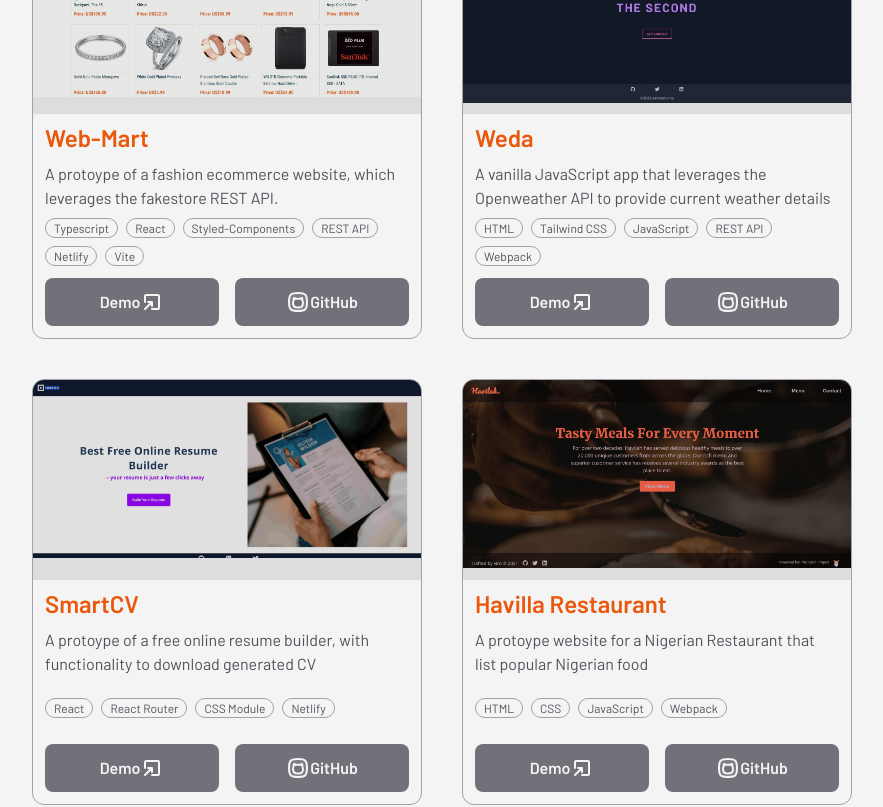
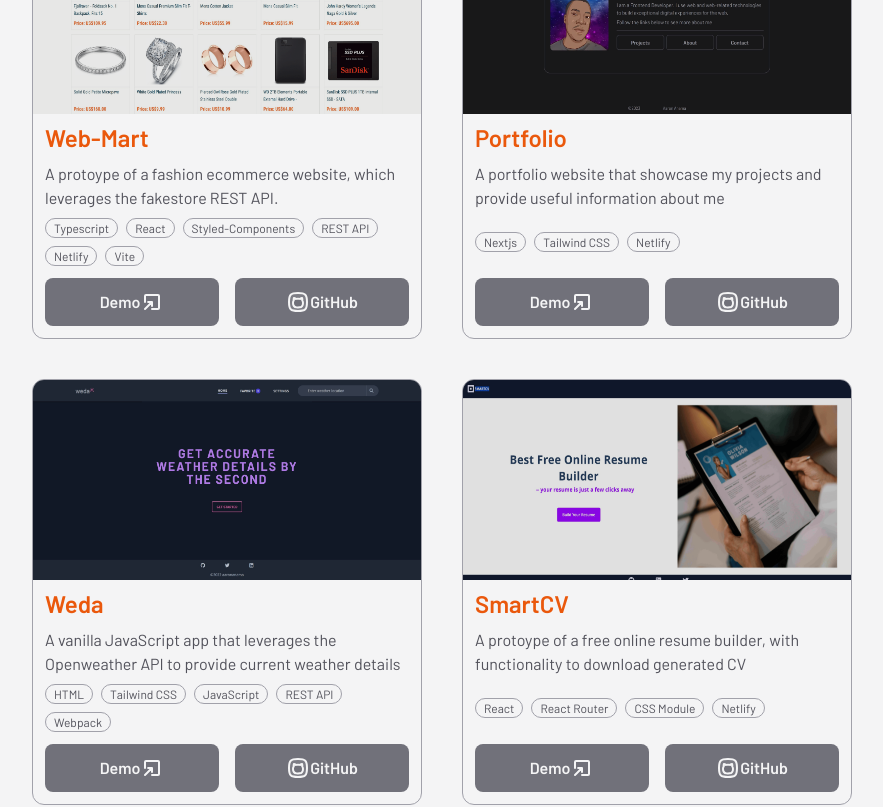
Before and after one commit to twikista/portfolio, a Next.js app: page /projects in a window 1280 px wide. Shown: the part 300-1107 px from the top of the page, without its empty margins (198-1081 px from the left). Built offline with nearby package versions, Linux system fonts and the light colour scheme.

Commit message:
updated projects list

```diff
--- a/src/app/contact/page.jsx
+++ b/src/app/contact/page.jsx
@@ -55,7 +55,7 @@ function Contact() {
                   <CopyIcon style='w-6 h-6 sm:w-5 sm:h-4 hidden sm:inline-block' />
                 </button>
                 {copyStatus && (
-                  <span className='absolute top-[-28px] right-2 text-zinc-200 text-base'>
+                  <span className='absolute top-[-28px] right-2 text-zinc-600 dark:text-zinc-200 text-base'>
                     {copyStatus}
                   </span>
                 )}
--- a/src/app/projects/page.jsx
+++ b/src/app/projects/page.jsx
@@ -26,7 +26,12 @@ function Projects() {
                 className='flex flex-col pb-3 space-y-1 overflow-hidden border border-solid sm:space-y-2 border-zinc-400 dark:border-zinc-600 rounded-xl bg-zinc-700/0'
               >
                 <div className='hidden sm:inline-block w-full h-[200px] object-cover object-center relative'>
-                  <Image src={item.imageUrl} sizes='100vw' alt='thumbnail' />
+                  <Image
+                    src={item.imageUrl}
+                    fill
+                    sizes='100vw'
+                    alt='thumbnail'
+                  />
                   <div className='absolute top-0 bottom-0 left-0 right-0 bg-zinc-900/10' />
                 </div>
                 <div className='flex flex-col justify-between flex-1 h-full px-3 pt-3 sm:gap-2 sm:pt-0'>
--- a/src/context/ThemeContext.jsx
+++ b/src/context/ThemeContext.jsx
@@ -10,11 +10,12 @@ function ThemeContextProvider({ children }) {
     if (isDarkMode) {
       document.documentElement.classList.remove('dark')
       localStorage.setItem('theme', null)
+      setIsdarkMode(!isDarkMode)
     } else {
       document.documentElement.classList.add('dark')
       localStorage.setItem('theme', 'dark')
+      setIsdarkMode(!isDarkMode)
     }
-    setIsdarkMode(!isDarkMode)
   }
 
   useEffect(() => {
--- a/src/data/projects.js
+++ b/src/data/projects.js
@@ -7,16 +7,6 @@ import phonenumberinput from '../../public/phone-input.png'
 import portfolio from '../../public/portfolio.jpg'
 
 export const projectData = [
-  // {
-  //   id: 1,
-  //   title: 'Portfolio',
-  //   description:
-  //     'A portfolio website that showcase my projects and provide useful information about me ',
-  //   technologies: ['Nextjs', , 'Tailwind CSS', 'Netlify'],
-  //   imageUrl: portfolio,
-  //   demoUrl: 'https://web-mart.netlify.app/',
-  //   githubUrl: 'https://github.com/twikista/web-shop',
-  // },
   {
     id: 1,
     title: 'Web-Mart',
@@ -36,6 +26,16 @@ export const projectData = [
   },
   {
     id: 2,
+    title: 'Portfolio',
+    description:
+      'A portfolio website that showcase my projects and provide useful information about me ',
+    technologies: ['Nextjs', 'Tailwind CSS', 'Netlify'],
+    imageUrl: portfolio,
+    demoUrl: 'https://aaronanama.netlify.app/',
+    githubUrl: 'https://github.com/twikista/portfolio',
+  },
+  {
+    id: 3,
     title: 'Weda',
     description:
       'A vanilla JavaScript app that leverages the Openweather API to provide current weather details',
@@ -45,7 +45,7 @@ export const projectData = [
     githubUrl: 'https://github.com/twikista/weather-app',
   },
   {
-    id: 3,
+    id: 4,
     title: 'SmartCV',
     description:
       'A protoype of a free online resume builder, with functionality to download generated CV',
@@ -55,7 +55,7 @@ export const projectData = [
     githubUrl: 'https://github.com/twikista/cv-project',
   },
   {
-    id: 4,
+    id: 5,
     title: 'Havilla Restaurant',
     description:
       'A protoype website for a Nigerian Restaurant that list popular Nigerian food',
@@ -65,7 +65,7 @@ export const projectData = [
     githubUrl: 'https://github.com/twikista/Restaurant-Page',
   },
   {
-    id: 5,
+    id: 6,
     title: 'Sketch-Padi',
     description:
       'A browser based sketchpad, that mimics the featurs of Etch-A-Sketch and a sketch pad',
@@ -75,13 +75,13 @@ export const projectData = [
     githubUrl: 'https://github.com/twikista/Etch-a-Sketch',
   },
   {
-    id: 6,
+    id: 7,
     title: 'Phonenumber Input',
     description:
       'A custom Phonenumber input which dispays country code and flag based on country selected',
     technologies: ['React', 'Styled-Components', 'Replit'],
     imageUrl: phonenumberinput,
-    demoUrl: 'https://twikista.github.io/PhoneInputField/',
-    githubUrl: 'https://github.com/twikista/Etch-a-Sketch',
+    demoUrl: 'https://phoneinputfield.twikista.repl.co/',
+    githubUrl: 'https://github.com/twikista/PhoneInputField',
   },
 ]
```
